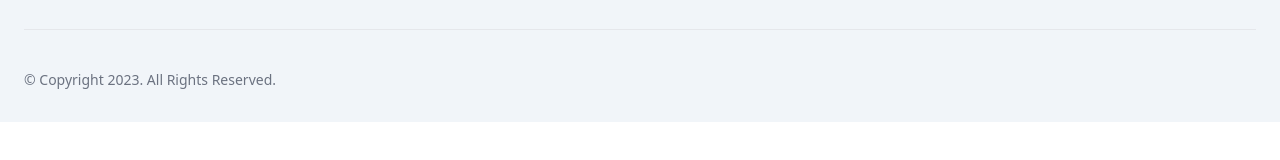
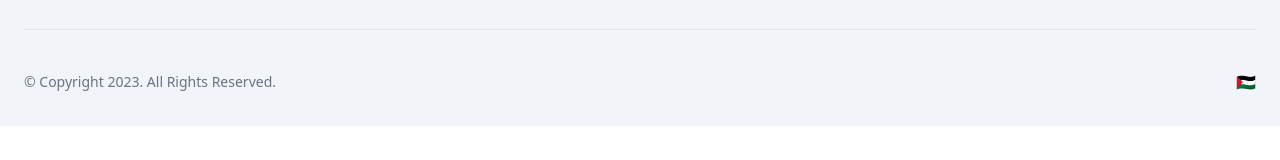
Before and after one commit to jukezispilled/MortgageReaper, a React (Create React App) app: page /team in a window 1280 px wide. Shown: the part 184-344 px from the top of the page. Built offline with nearby package versions, Linux system fonts and the light colour scheme.

Commit message:
Free Palestine

```diff
--- a/src/Footer.js
+++ b/src/Footer.js
@@ -52,6 +52,7 @@ function Footer() {
 
                 <div class="flex flex-col items-center sm:flex-row sm:justify-between">
                     <p class="text-sm text-gray-500 dark:text-gray-300">© Copyright 2023. All Rights Reserved.</p>
+                    <a href='https://freepalestinemovement.org/'>🇵🇸</a>
                 </div>
             </div>
         </footer>
```
